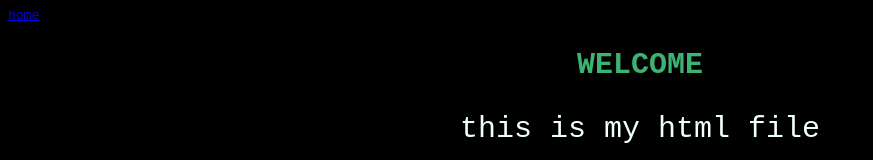
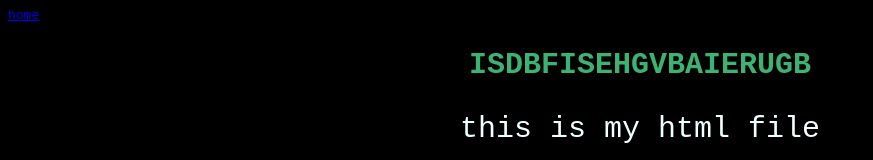
Before and after one commit to MELONMUNCHER911/Hammerhead, a plain HTML site: page index.html in a window 1280 px wide. Shown: the top 160 px of the page, without its empty margins (0-873 px from the left). Drawn offline with Linux system fonts and the light colour scheme.

Commit message:
Update index.html

```diff
--- a/index.html
+++ b/index.html
@@ -12,7 +12,7 @@ h1 {font-size: 60px}
 <a href="https://melonmuncher911.github.io" style="text-align:center;"> home </a>
 </head>
 <body style="background-color:Black;font-family:monospace;">
-<h2 style="color:MediumSeaGreen;"> WELCOME </h2>
+<h2 style="color:MediumSeaGreen;"> ISDBFISEHGVBAIERUGB </h2>
 <p style="color:Azure;"> this is my html file </p>
 <img src="data:https://i.kym-cdn.com/editorials/icons/original/000/008/502/king_baldwin.jpg" alt="Baldwin">
 </body>
```
